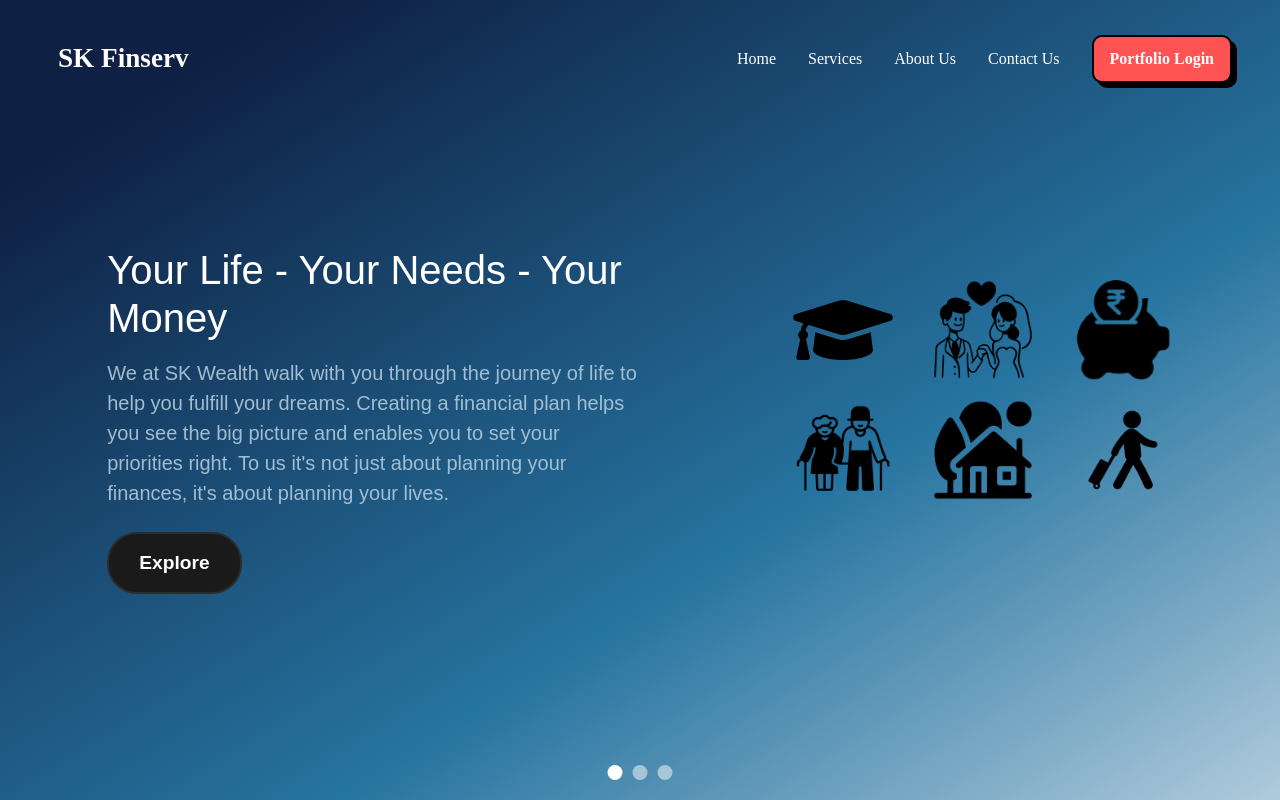
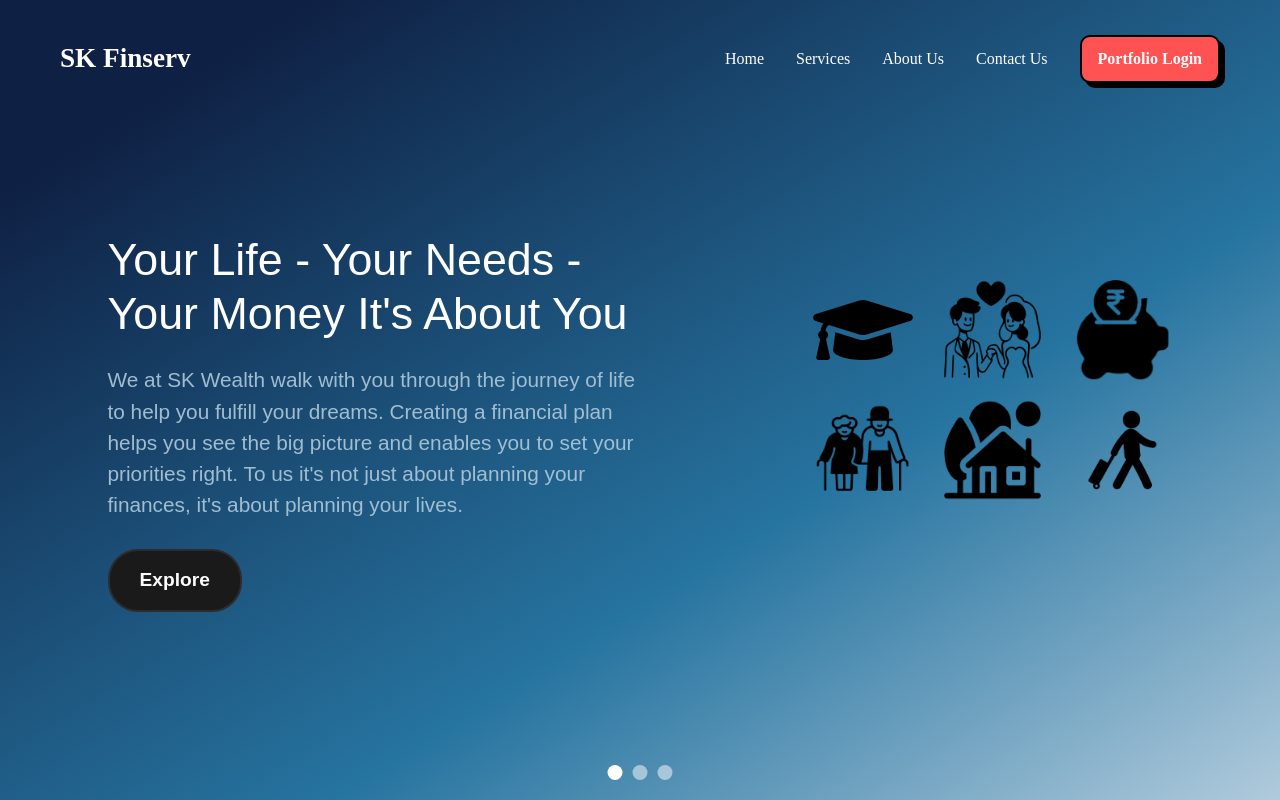
Before and after one commit to siddu015/SKFinserv, a React (Vite) app in the folder skfinserv/: page / in a window 1280 px wide. Shown: the top 800 px of the page. Built offline with nearby package versions, Linux system fonts and the light colour scheme; a web font is replaced by a local one.

Commit message:
Header Logo left-margin removed

```diff
--- a/skfinserv/src/sections/header.jsx
+++ b/skfinserv/src/sections/header.jsx
@@ -81,7 +81,7 @@ const Container = styled.div`
     display: flex;
     justify-content: space-between;
     align-items: center;
-    padding: 0 8px;
+    padding: 0 20px;
 `;
 
 const Logo = styled.h1`
@@ -89,7 +89,7 @@ const Logo = styled.h1`
     font-weight: bold;
     color: ${({ scroll, isRootPage }) => (scroll || !isRootPage ? "black" : "white")};
     transition: color 0.3s ease, font-size 0.3s ease;
-    padding-left: 10px;
+    //padding-left: 10px;
     margin-right: 3rem;
 
     @media (max-width: 1024px) {
--- a/skfinserv/src/sections/home.jsx
+++ b/skfinserv/src/sections/home.jsx
@@ -1,8 +1,8 @@
 import React, { useState } from "react";
 import styled from "styled-components";
-import SlideOne from "./slide1.jsx"
-import SlideTwo from "./slide2.jsx"
-import SlideThree from "./slide3.jsx"
+import SlideOne from "./slide1.jsx";
+import SlideTwo from "./slide2.jsx";
+import SlideThree from "./slide3.jsx";
 
 const Home = () => {
     const [currentSlide, setCurrentSlide] = useState(0);
@@ -38,19 +38,17 @@ const Home = () => {
     );
 };
 
-
-
-
-
-
 // Styled Components
 const HomeWrapper = styled.section`
     background: linear-gradient(to bottom right, rgba(10, 28, 64, 0.98) 12%, rgba(38, 116, 160) 63%, rgba(175, 202, 220, 0.99) 100%);
     color: rgba(175, 202, 220, 0.99);
     height: 800px;
     position: relative;
+    width: 100%;
     overflow: hidden;
-    width: 100%;
+    @media (max-width: 768px) {
+        height: auto;
+    }
 `;
 
 const SlidesWrapper = styled.div`
@@ -67,7 +65,12 @@ const Slide = styled.div`
     align-items: center;
     height: 800px;
     text-align: center;
-    padding: 50px;
+    padding: 20px;
+
+    @media (max-width: 768px) {
+        height: auto;
+        padding: 20px;
+    }
 `;
 
 const DotsContainer = styled.div`
--- a/skfinserv/src/sections/slide1.jsx
+++ b/skfinserv/src/sections/slide1.jsx
@@ -11,7 +11,7 @@ import HomeButton from "../components/homeButton.jsx";
 const SlideOne = () => (
     <SlideContent>
         <LeftContent>
-            <h1>Your Life - Your Needs - Your Money</h1>
+            <h1>Your Life - Your Needs - Your Money It's About You</h1>
             <p>We at SK Wealth walk with you through the journey of life to help you fulfill your dreams.
                 Creating a financial plan helps you see the big picture and enables you to set your priorities right.
                 To us it's not just about planning your finances, it's about planning your lives.</p>
@@ -33,34 +33,35 @@ const SlideOne = () => (
 );
 
 // Styled Components
-
 const SlideContent = styled.div`
     display: flex;
     justify-content: space-around;
     align-items: center;
     height: 100%;
-    //padding: 0 40px;
-    gap: 40px;
+    padding: 0 20px;
+    gap: 30px;
+
     @media (max-width: 768px) {
         flex-direction: column;
         padding: 0 20px;
-        margin-top: 80px;
+        margin-top: 60px;
+        gap: 20px;
     }
 `;
 
 const LeftContent = styled.div`
-    max-width: 45%; /* Reduced max-width to bring closer to center */
+    max-width: 45%;
     text-align: left;
     color: #fff;
 
     h1 {
-        font-size: 2.5rem;
-        margin-bottom: 1rem;
+        font-size: 2.8rem;
+        margin-bottom: 1.5rem;
     }
 
     p {
-        font-size: 1.25rem;
-        margin-bottom: 1.5rem;
+        font-size: 1.3rem;
+        margin-bottom: 1.8rem;
         color: rgba(175, 202, 220, 0.9);
     }
 
@@ -79,9 +80,9 @@ const LeftContent = styled.div`
 const RightContent = styled.div`
     display: flex;
     flex-direction: column;
+    align-items: center;
     justify-content: center;
-    align-items: center; /* Align images to the center */
-    max-width: 45%; /* Reduced max-width for better centering */
+    max-width: 50%;
 
     @media (max-width: 768px) {
         max-width: 100%;
@@ -91,9 +92,9 @@ const RightContent = styled.div`
 
 const ImageRow = styled.div`
     display: flex;
-    justify-content: space-around; /* Spreads out images more evenly */
+    justify-content: space-between;
     margin-bottom: 20px;
-    gap: 40px; /* Increase gap between images for better spacing */
+    gap: 30px;
 
     img {
         width: 100px;
@@ -103,10 +104,10 @@ const ImageRow = styled.div`
 
     @media (max-width: 768px) {
         justify-content: center;
-        gap: 20px; /* Slightly reduce gap for mobile view */
+        gap: 20px;
         img {
-            width: 80px;
-            height: 80px;
+            width: 60px;
+            height: 60px;
         }
     }
 `;
```
